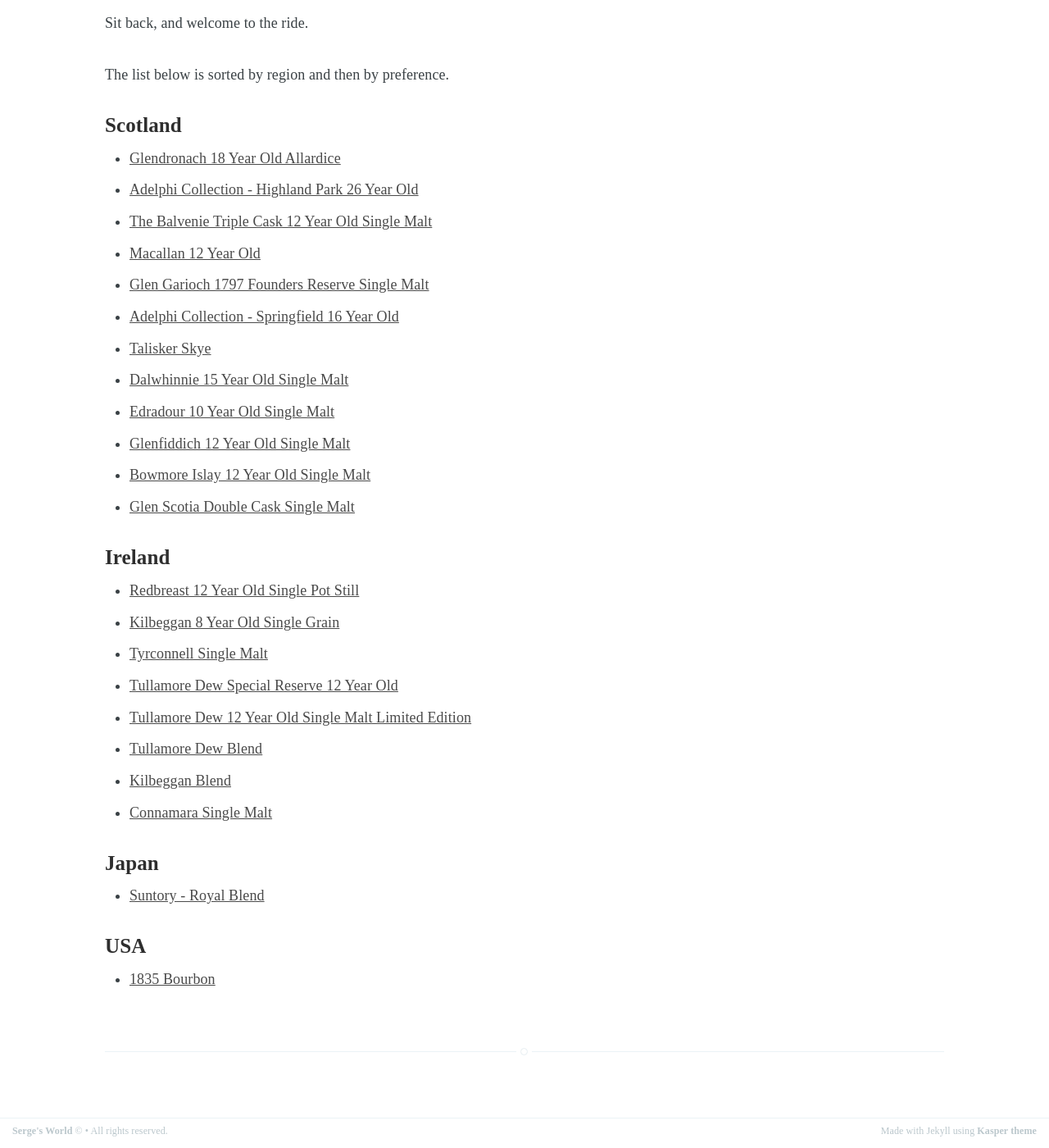
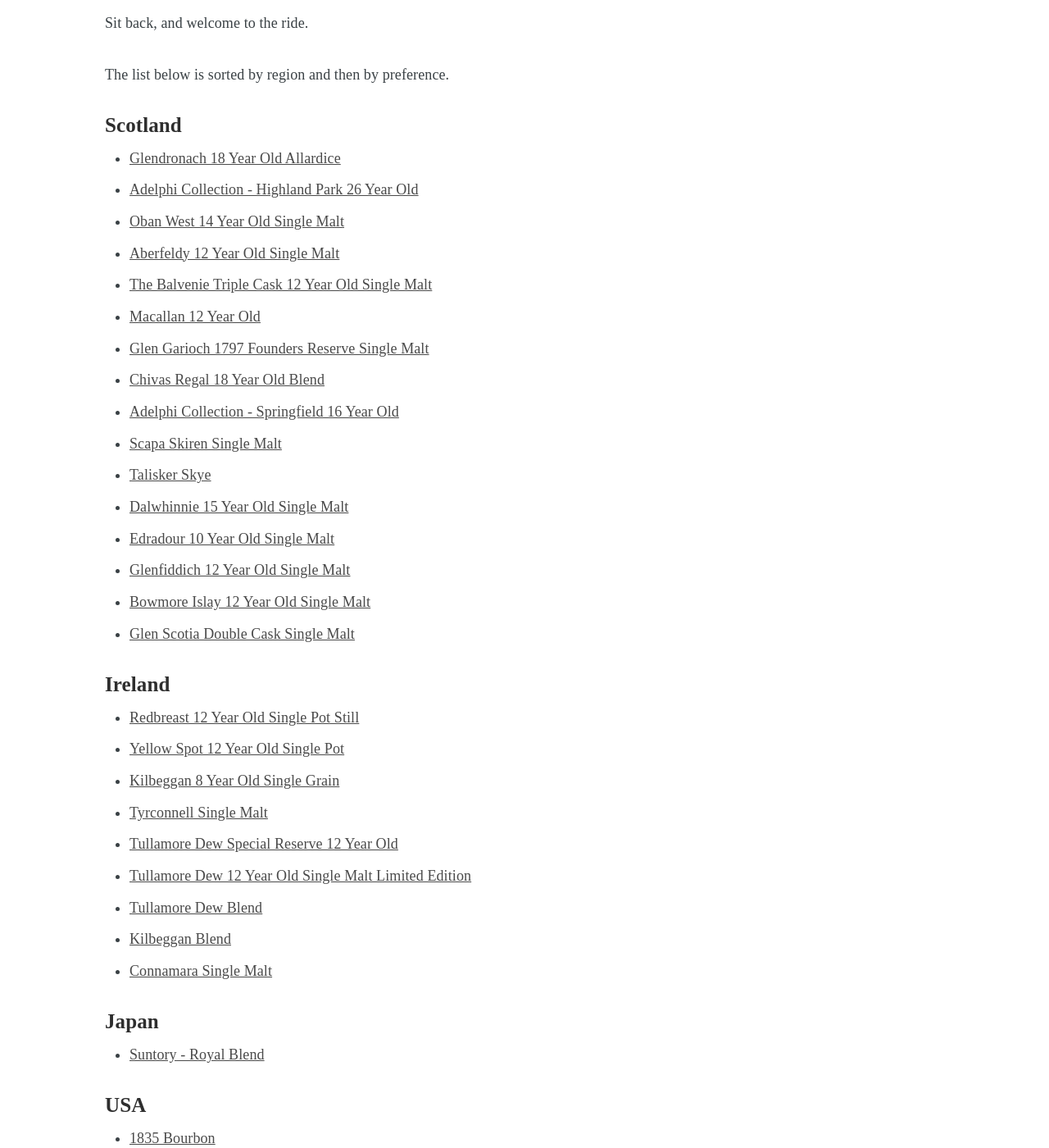
Before and after one commit to sjmeunier/sjmeunier.github.io, a Jekyll site: the page built from the-whisky-diaries.md, in a window 1280 px wide and 1400 px high, scrolled down 532 px. Shown: the whole window at 82% size. Built offline with Jekyll 4.4.1, drawn with Linux system fonts in a browser that asks for light colours; some web fonts are replaced.

Commit message:
Update the-whisky-diaries.md

```diff
--- a/the-whisky-diaries.md
+++ b/the-whisky-diaries.md
@@ -14,10 +14,14 @@
 ### Scotland
 * [Glendronach 18 Year Old Allardice](/whisky/2016/10/15/the-whisky-diaries-glendronach-18-year-old.html)
 * [Adelphi Collection - Highland Park 26 Year Old](/whisky/2016/12/16/the-whisky-diaries-adelphi-collection-highland-park-26yo.html)
+* [Oban West 14 Year Old Single Malt](/whisky/2020/03/22/the-whisky-diaries-a-few-winter-warmers.html)
+* [Aberfeldy 12 Year Old Single Malt](/whisky/2020/03/22/the-whisky-diaries-a-few-winter-warmers.html)
 * [The Balvenie Triple Cask 12 Year Old Single Malt](/whisky/2017/11/27/the-whisky-diaries-a-family-tasting.html)
 * [Macallan 12 Year Old](/whisky/2016/10/14/the-whisky-diaries-macallan-12-year-old.html)
 * [Glen Garioch 1797 Founders Reserve Single Malt](/whisky/2017/11/27/the-whisky-diaries-a-family-tasting.html)
+* [Chivas Regal 18 Year Old Blend](/whisky/2020/03/22/the-whisky-diaries-a-few-winter-warmers.html)
 * [Adelphi Collection - Springfield 16 Year Old](/whisky/2016/10/14/the-whisky-diaries-springbank-16-year-old.html)
+* [Scapa Skiren Single Malt](/whisky/2020/03/22/the-whisky-diaries-a-few-winter-warmers.html)
 * [Talisker Skye](/whisky/2017/09/29/the-whisky-diaries-talisker-skye.html)
 * [Dalwhinnie 15 Year Old Single Malt](/whisky/2016/11/01/the-whisky-diaries-dalwhinnie-15-year-old.html)
 * [Edradour 10 Year Old Single Malt](/whisky/2017/11/27/the-whisky-diaries-a-family-tasting.html)
@@ -27,6 +31,7 @@
 
 ### Ireland
 * [Redbreast 12 Year Old Single Pot Still](/whisky/2017/11/27/the-whisky-diaries-a-family-tasting.html)
+* [Yellow Spot 12 Year Old Single Pot](/whisky/2020/03/22/the-whisky-diaries-a-few-winter-warmers.html)
 * [Kilbeggan 8 Year Old Single Grain](/whisky/2016/12/16/the-whisky-diaries-kilbeggan.html)
 * [Tyrconnell Single Malt](/whisky/2016/12/16/the-whisky-diaries-kilbeggan.html)
 * [Tullamore Dew Special Reserve 12 Year Old](/whisky/2016/12/16/the-whisky-diaries-tullamore-dew.html)
```
